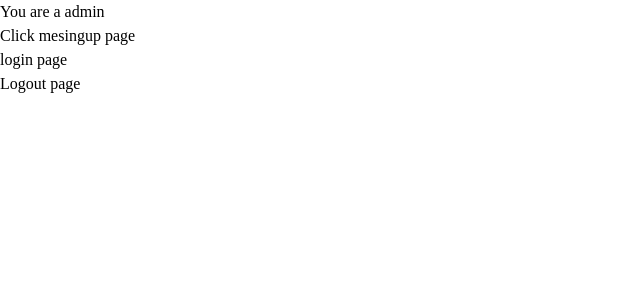
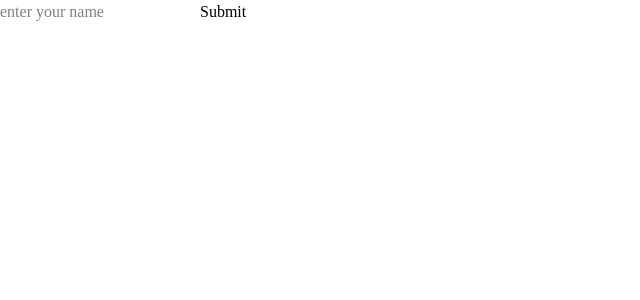
Before and after one commit to AboubakarArisar/React-practice-mid, a React (Vite) app in the folder practice/: page / in a window 1280 px wide. Shown: the top 300 px of the page, without its empty margins (0-640 px from the left). Built offline with nearby package versions, Linux system fonts and the light colour scheme.

Commit message:
useState completed

```diff
--- a/practice/src/App.jsx
+++ b/practice/src/App.jsx
@@ -2,6 +2,7 @@ import Button from "./Button";
 
 import Signup from "./Login";
 import { Login as Signin, Logout } from "./Login";
+import { User } from "./User";
 function App() {
   const user = {
     name: "Ataberk",
@@ -10,7 +11,7 @@ function App() {
   };
   return (
     <>
-      {/* //conditional rendering // true && reneder // ternary ? true : false */}
+      {/* //conditional rendering // true && reneder // ternary ? true : false
       {user.isAdmin && <h1>You are a admin</h1>}
 
       {user.isAdmin ? (
@@ -27,7 +28,9 @@ function App() {
 
       <Signup />
       <Signin />
-      <Logout />
+      <Logout /> */}
+
+      <User />
     </>
   );
 }
--- /dev/null
+++ b/practice/src/User.jsx
@@ -0,0 +1,29 @@
+import Button from "./Button";
+import { useState } from "react";
+export function User() {
+  const [name, setName] = useState("");
+  const [displayName, setDisplayName] = useState("");
+  return (
+    <>
+      <div className='w-full h-screen text-black flex justify-center items-center gap-2 flex-col'>
+        <input
+          type='text'
+          placeholder='enter your name'
+          value={name}
+          onChange={(event) => setName(event.target.value)}
+          className='border-2 border-black rounded-xl p-2'
+        />
+        <Button
+          name={"Submit"}
+          clickHandler={() => {
+            setDisplayName(name);
+            setName("");
+          }}
+          className={"bg-gray-400 px-4 py-2 rounded-xl cursor-pointer"}
+        />
+
+        <h1>{displayName}</h1>
+      </div>
+    </>
+  );
+}
```
